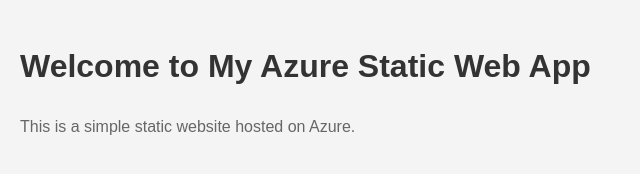
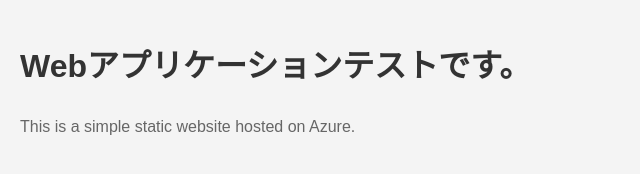
Before and after one commit to song-amitech/amiwebapp, a plain HTML site: page index.html in a window 1280 px wide. Shown: the whole page, without its empty margins (0-640 px from the left). Drawn offline with Linux system fonts and the light colour scheme.

Commit message:
git push origin main#

```diff
--- a/index.html
+++ b/index.html
@@ -7,7 +7,7 @@
     <link rel="stylesheet" href="styles.css">
 </head>
 <body>
-    <h1>Welcome to My Azure Static Web App</h1>
+    <h1>Webアプリケーションテストです。</h1>
     <p>This is a simple static website hosted on Azure.</p>
 </body>
 </html>
```
